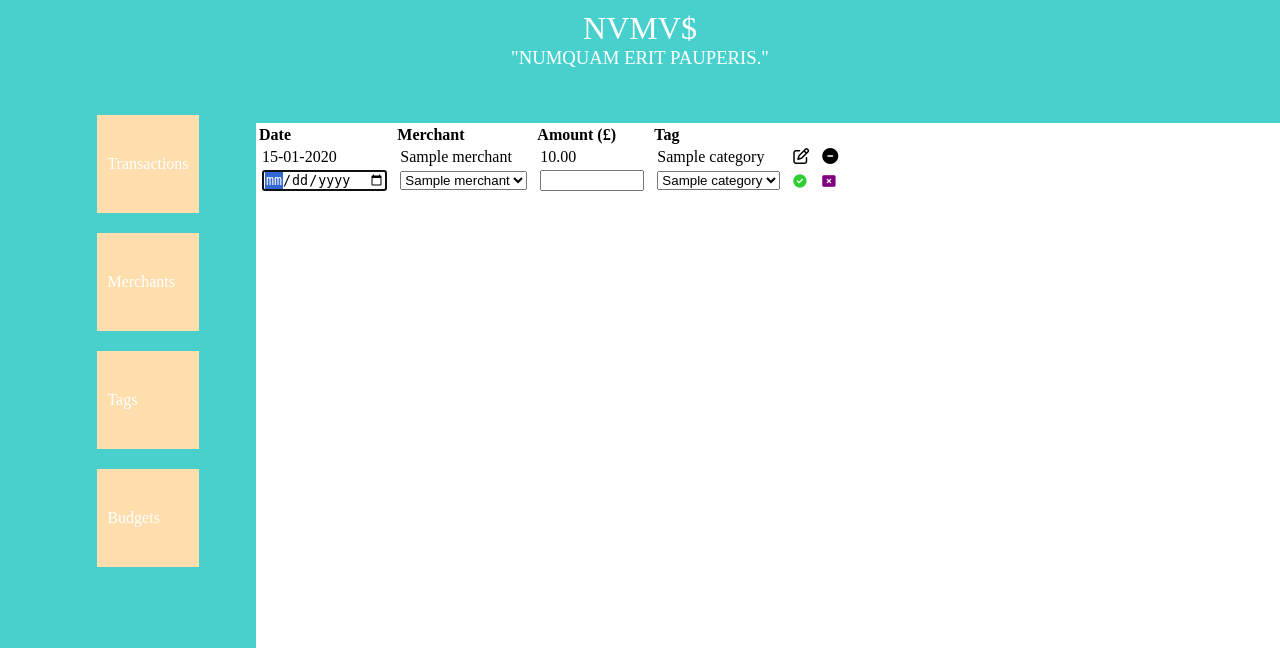
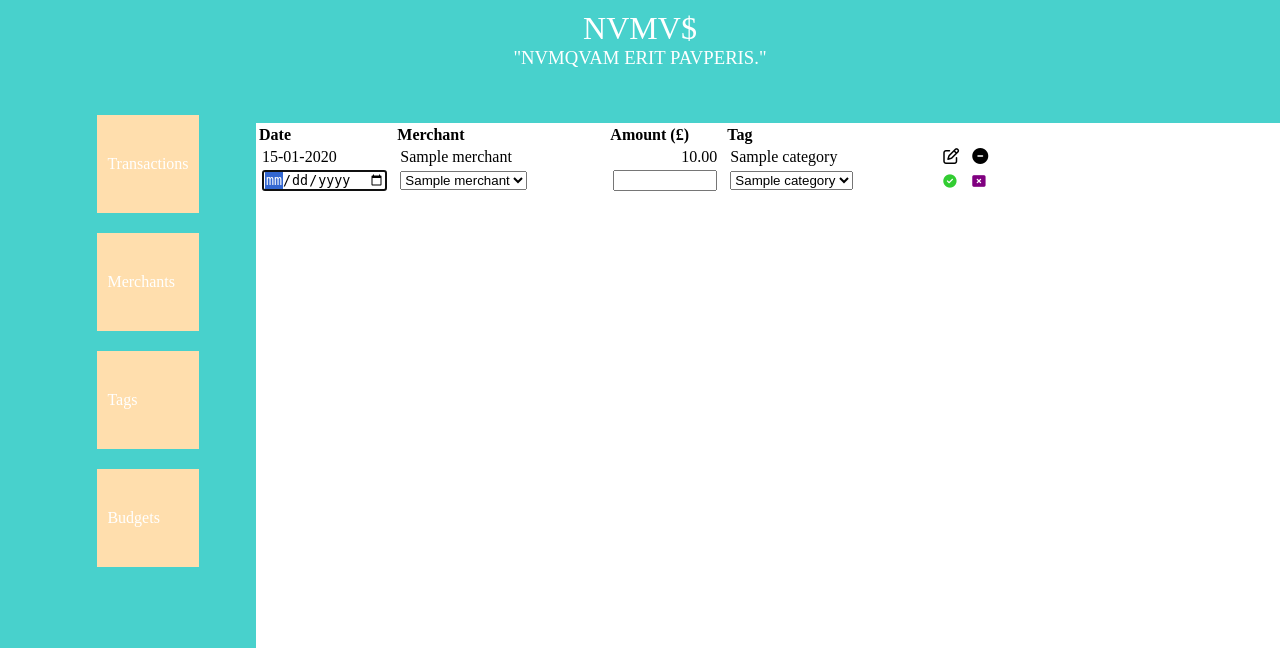
Before and after one commit to sharkand73/project_full_stack__money_manager, a Flask app: page /transactions/new in a window 1280 px wide. Shown: the top 648 px of the page. Run offline with Flask 2, Linux system fonts and the light colour scheme; a database or web service that is not in the repository returns one stand-in record (values such as "Sample title"); some libraries are stand-ins or nearby versions.

Commit message:
More table formatting.

```diff
--- a/money_manager/static/css/style.css
+++ b/money_manager/static/css/style.css
@@ -68,10 +68,12 @@ body > div {
 
 
 table {
-    height: 500px;
+    max-height: 500px;
     display: block;
     overflow-y: scroll;
 }
+
+
 
 ul {
     list-style: none;
@@ -165,6 +167,26 @@ th {
     width: 93px;
 }
 
+.transactions-table {
+    table-layout: fixed;
+}
+
+.transactions-cell-1 {
+    width: 120px;
+}
+
+.transactions-cell-2 {
+    width: 200px;
+}
+
+.transactions-cell-3 {
+    width: 100px;
+}
+
+.date-picker {
+    size: 10;
+}
+
 #sidebar > ul > li {
     height: 100;
     width: 150;
@@ -174,3 +196,7 @@ th {
     color:slategrey;
     margin-top:  20px;
 }
+
+.total {
+    float: right;
+}
--- a/money_manager/templates/base.html
+++ b/money_manager/templates/base.html
@@ -14,7 +14,7 @@
     NVMV$
         </a>
     </h1>
-    <h3>"NUMQUAM ERIT PAUPERIS."</h3>
+    <h3>"NVMQVAM ERIT PAVPERIS."</h3>
 </header>
 <body>
     <div>
--- a/money_manager/templates/budgets/view.html
+++ b/money_manager/templates/budgets/view.html
@@ -67,7 +67,7 @@
                 <tr><td><br></td></tr>
                 <tr>
                     <td></td>
-                    <td>
+                    <td class="total">
                         TOTAL SPEND:
                     </td>
                     <td class="money">
@@ -76,7 +76,7 @@
                 </tr>
                 <tr>
                     <td></td>
-                    <td>
+                    <td class="total">
                         ALLOWANCE:
                     </td>
                     <td class="money">
@@ -90,7 +90,7 @@
                 </tr>
                 <tr>
                     <td></td>
-                    <td>SURPLUS:</td>
+                    <td class="total">SURPLUS:</td>
                     <td class="{{ budget.color }} money">{{ "%.2f"|format((budget.amount - spend)) }}</td>
                 </tr>
             </table>
--- a/money_manager/templates/transactions/edit.html
+++ b/money_manager/templates/transactions/edit.html
@@ -5,7 +5,7 @@
     <section>
         <header class="inner-header"></header>
         <main id="table-area">
-            <table>
+            <table class="transactions-table">
                 <tr>
                     <th>Date</th>
                     <th>Merchant</th>
--- a/money_manager/templates/transactions/new.html
+++ b/money_manager/templates/transactions/new.html
@@ -4,23 +4,25 @@
     <section>
         <header class="inner-header"></header>
         <main id="table-area">
-            <table>
+            <table class="transactions-table">
                 <tr>
-                    <th>Date</th>
-                    <th>Merchant</th>
-                    <th>Amount (£)</th>
-                    <th>Tag</th>
+                    <th class="transactions-cell-1">Date</th>
+                    <th class="transactions-cell-2">Merchant</th>
+                    <th class="transactions-cell-3">Amount (£)</th>
+                    <th class="transactions-cell-2">Tag</th>
                 </tr>
                 {% for transaction in transactions %}
                 <tr>
-                    <td>{{ transaction.date.strftime("%d-%m-%Y") }}</td>
-                    <td>
+                    <td class="transactions-cell-1">
+                        {{ transaction.date.strftime("%d-%m-%Y") }}
+                    </td>
+                    <td class="transactions-cell-2">
                     {{ transaction.merchant.name }}
                     </td>
-                    <td>
+                    <td class="transactions-cell-3 money">
                         {{ "%.2f"|format(transaction.amount) }}
                     </td>
-                    <td>
+                    <td class="transactions-cell-2">
                         {{ transaction.tag.category}}
                     </td>
                     <td>
@@ -33,20 +35,20 @@
                 {% endfor %}
                 <tr>
                     <form action="/transactions" method="POST">
-                        <td>
-                            <input type="date" name = "date" placeholder="Date" required autofocus>
+                        <td class="transactions-cell-1">
+                            <input type="date" class = "date-picker", name = "date" placeholder="Date" required autofocus>
                         </td>
-                        <td>
+                        <td class="transactions-cell-2">
                             <select name="merchant_id" placeholder="Merchant" required>
                                 {%for merchant in merchants %}
                                 <option value="{{ merchant.id }}">{{ merchant.name }}</option>
                                 {% endfor %}
                             </select>
                         </td>
-                        <td>
+                        <td class="transactions-cell-3 money">
                             <input name="amount" type="number" min="0.01" max="10000" step="0.01" required>
                         </td>
-                        <td>
+                        <td class="transactions-cell-2">
                             <select name="tag_id" placeholder="Tag"  required>
                                 {%for tag in tags %}
                                 <option value="{{ tag.id }}">{{ tag.category }}</option>
```
Also changed, not shown: money_manager/templates/transactions/index.html (+15 -21 lines).
